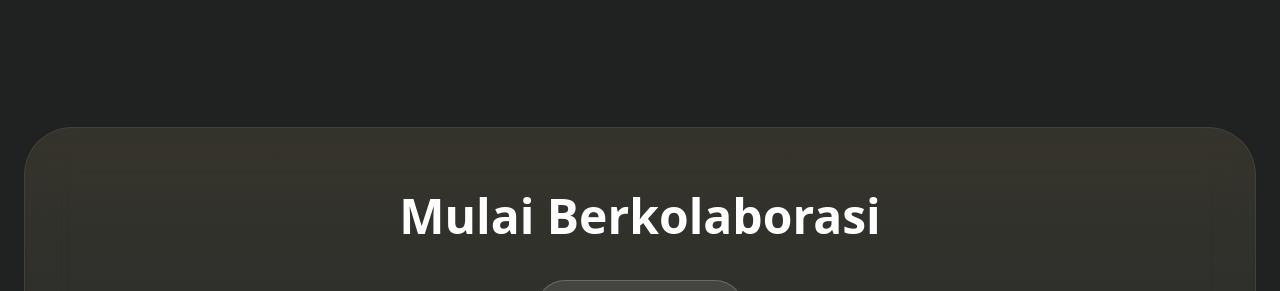
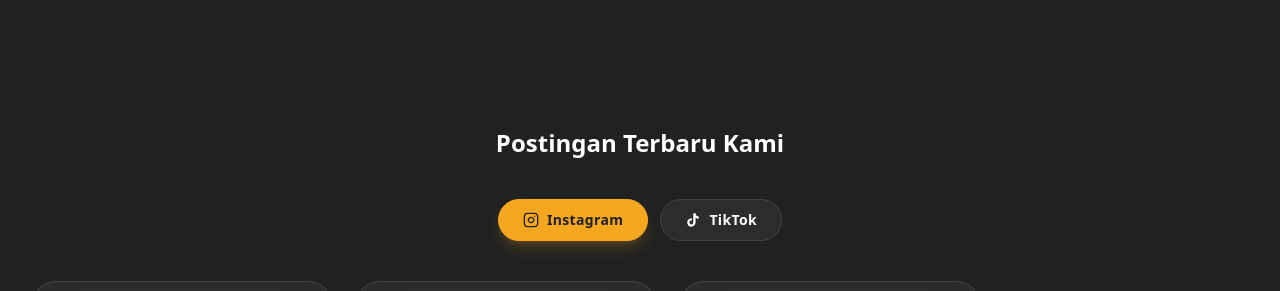
Before and after one commit to Taqizdihar/uni-inside, a React (Vite) app: page /mediakit in a window 1280 px wide. Shown: the part 2347-2638 px from the top of the page. Built offline with nearby package versions, Linux system fonts and the light colour scheme; grey boxes are pictures that could not be loaded.

Commit message:
feat: add site configuration constants and MediaKitPage component

```diff
--- a/src/constants/config.ts
+++ b/src/constants/config.ts
@@ -58,6 +58,18 @@ export const SITE_CONFIG = {
       id: "Total jumlah pengikut lintas sosial media aktif kami.",
       en: "Total followers across all of our active social media platforms."
     }
+  },
+  latestPosts: {
+    instagram: [
+      "https://www.instagram.com/reel/DJG8C69yvOY/",
+      "https://www.instagram.com/reel/DI7MkQOShPv/",
+      "https://www.instagram.com/reel/DIsEqj6y26F/"
+    ],
+    tiktok: [
+      "https://www.tiktok.com/@uniinside.studio/video/7501827997614984454",
+      "https://www.tiktok.com/@uniinside.studio/video/7493564723908138245",
+      "https://www.tiktok.com/@uniinside.studio/video/7486356476503483653"
+    ]
   },
   team: [
     { id: 1, name: "April Adzani", role: "Chief Executive Officer", image: "April.jpg", bio: { id: "Halo, nama saya April Adzani. Saya adalah CEO dari Uni-Inside.", en: "Hi, I'm April Adzani. I serve as the CEO of Uni-Inside." }, socials: {} },
@@ -200,6 +212,9 @@ export const UI_TEXT = {
       desc: { id: "Kampanye yang dirancang untuk dialami secara mulus di seluruh platform digital modern.", en: "Campaigns designed to be experienced seamlessly across all modern digital platforms." }
     },
     partnersHeading: { id: "Partner Kami", en: "Our Partners" },
+    latestPostsHeading: { id: "Postingan Terbaru Kami", en: "Our Latest Posts" },
+    latestPostsInstagram: { id: "Instagram", en: "Instagram" },
+    latestPostsTiktok: { id: "TikTok", en: "TikTok" },
     ctaHeading: { id: "Mulai Berkolaborasi", en: "Start Collaborating" },
     ctaButton: { id: "Hubungi Kami", en: "Contact Us" },
   },
--- a/src/pages/MediaKitPage.tsx
+++ b/src/pages/MediaKitPage.tsx
@@ -1,4 +1,4 @@
-import React, { useEffect } from 'react';
+import React, { useEffect, useState } from 'react';
 import { motion } from 'motion/react';
 import { Download, Mail, Users, Target, ExternalLink, MessageCircle, Instagram, Youtube, Linkedin, Facebook } from 'lucide-react';
 import { AnimatePresence } from 'motion/react';
@@ -30,6 +30,8 @@ const PLATFORM_ICONS: Record<string, any> = {
 };
 
 const MediaKitPage = ({ isDarkMode, theme, lang = 'id' as Lang }: { isDarkMode: boolean, theme: any, lang?: Lang }) => {
+  const [activeTab, setActiveTab] = useState<'instagram' | 'tiktok'>('instagram');
+
   useEffect(() => {
     window.scrollTo(0, 0);
   }, []);
@@ -243,6 +245,94 @@ const MediaKitPage = ({ isDarkMode, theme, lang = 'id' as Lang }: { isDarkMode:
           </div>
         </motion.section>
 
+        {/* E. Postingan Terbaru Kami */}
+        <motion.section
+          initial="hidden"
+          whileInView="visible"
+          viewport={{ once: true, margin: "-100px" }}
+          variants={staggerContainer}
+          className="mb-32"
+        >
+          <motion.div variants={fadeInUp} className="text-center mb-10">
+            <h2 className="text-2xl font-black">{t(UI_TEXT.mediaKit.latestPostsHeading, lang)}</h2>
+          </motion.div>
+
+          {/* Tabs */}
+          <motion.div variants={fadeInUp} className="flex justify-center gap-3 mb-10">
+            <button
+              onClick={() => setActiveTab('instagram')}
+              className={`px-6 py-2.5 rounded-full text-sm font-bold tracking-wide transition-all duration-300 flex items-center gap-2 border ${
+                activeTab === 'instagram'
+                  ? 'bg-[#f5a720] text-uni-black border-[#f5a720] shadow-lg shadow-[#f5a720]/20'
+                  : `${theme.cardBg} ${theme.cardHover} ${theme.text} ${theme.border}`
+              }`}
+            >
+              <Instagram className="w-4 h-4" />
+              {t(UI_TEXT.mediaKit.latestPostsInstagram, lang)}
+            </button>
+            <button
+              onClick={() => setActiveTab('tiktok')}
+              className={`px-6 py-2.5 rounded-full text-sm font-bold tracking-wide transition-all duration-300 flex items-center gap-2 border ${
+                activeTab === 'tiktok'
+                  ? 'bg-[#f5a720] text-uni-black border-[#f5a720] shadow-lg shadow-[#f5a720]/20'
+                  : `${theme.cardBg} ${theme.cardHover} ${theme.text} ${theme.border}`
+              }`}
+            >
+              <TikTokIcon className="w-4 h-4" />
+              {t(UI_TEXT.mediaKit.latestPostsTiktok, lang)}
+            </button>
+          </motion.div>
+
+          {/* Carousel */}
+          <AnimatePresence mode="wait">
+            <motion.div
+              key={activeTab}
+              initial={{ opacity: 0, y: 15 }}
+              animate={{ opacity: 1, y: 0 }}
+              exit={{ opacity: 0, y: -15 }}
+              transition={{ duration: 0.35, ease: "easeInOut" }}
+            >
+              <motion.div
+                className="flex gap-6 cursor-grab active:cursor-grabbing px-2"
+                drag="x"
+                dragConstraints={{ left: -(SITE_CONFIG.latestPosts[activeTab].length * 280 - (typeof window !== 'undefined' ? Math.min(window.innerWidth - 60, 1200) : 900)), right: 0 }}
+                dragElastic={0.15}
+                dragTransition={{ bounceStiffness: 300, bounceDamping: 30 }}
+              >
+                {SITE_CONFIG.latestPosts[activeTab].map((url, i) => {
+                  const embedUrl = activeTab === 'instagram'
+                    ? url.replace(/\/$/, '') + '/embed'
+                    : `https://www.tiktok.com/embed/v2/${url.split('/video/')[1]?.replace(/\/$/, '') || ''}`;
+
+                  return (
+                    <motion.div
+                      key={`${activeTab}-${i}`}
+                      className={`shrink-0 w-[260px] md:w-[300px] rounded-3xl overflow-hidden border ${theme.border} ${theme.cardBg} backdrop-blur-xl relative group`}
+                      whileHover={{ y: -4, scale: 1.01 }}
+                      transition={{ duration: 0.3 }}
+                    >
+                      {/* Subtle glow on hover */}
+                      <div className="absolute inset-0 bg-gradient-to-b from-[#FAD02C]/5 to-transparent opacity-0 group-hover:opacity-100 transition-opacity pointer-events-none z-10 rounded-3xl" />
+
+                      {/* 9:16 iframe container */}
+                      <div className="w-full aspect-[9/16] relative">
+                        <iframe
+                          src={embedUrl}
+                          className="absolute inset-0 w-full h-full border-0"
+                          allowFullScreen
+                          loading="lazy"
+                          title={`${activeTab} post ${i + 1}`}
+                          allow="encrypted-media"
+                        />
+                      </div>
+                    </motion.div>
+                  );
+                })}
+              </motion.div>
+            </motion.div>
+          </AnimatePresence>
+        </motion.section>
+
         {/* E. Ajakan Bertindak */}
         <motion.section
           initial="hidden"
```
